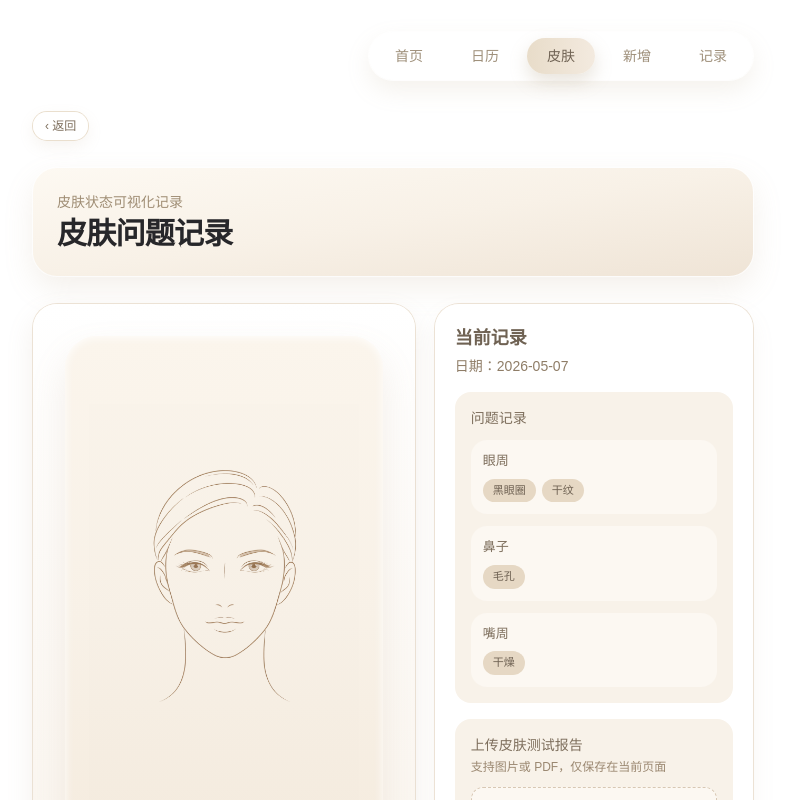
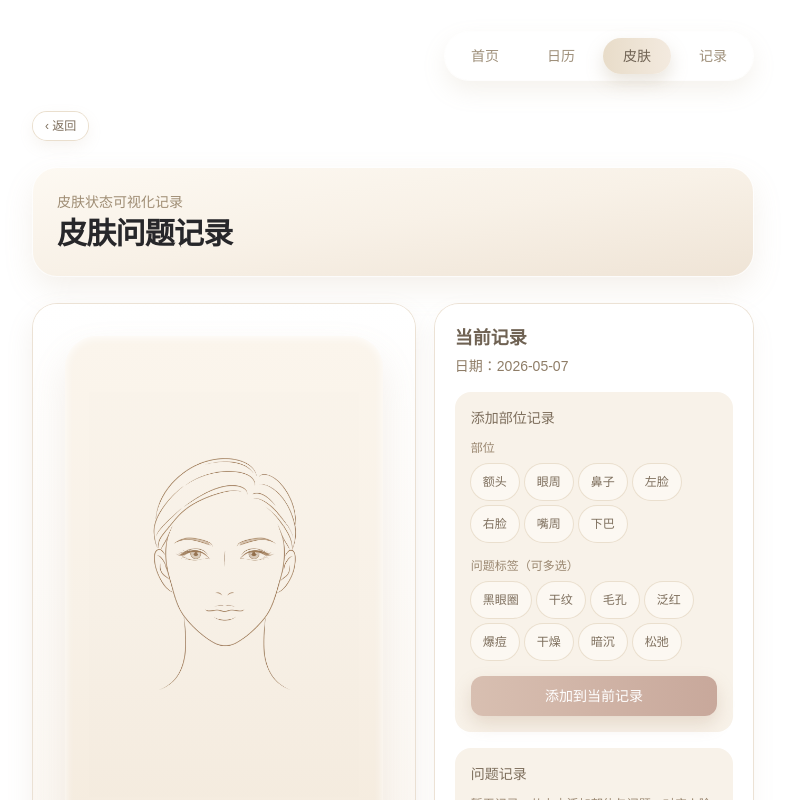
Before and after one commit to hihi122839-pixel/beauty-manager, a Next.js app: page /skin in a window 1280 px wide. Shown: the top 800 px of the page, without its empty margins (247-1032 px from the left). Built offline with nearby package versions, Linux system fonts and the light colour scheme.

Commit message:
add floating add button and skin face markers

```diff
--- a/src/app/page.tsx
+++ b/src/app/page.tsx
@@ -112,20 +112,22 @@ export default function Home() {
         </div>
       ) : null}
 
-      <div className="grid grid-cols-1 gap-3 pt-1 sm:grid-cols-2 sm:gap-4">
-        <Link
-          href="/add"
-          className="min-h-12 rounded-2xl bg-gradient-to-r from-[#d8bfb1] via-[#cfb2a4] to-[#c8a89b] px-4 py-4 text-center text-base font-semibold text-white shadow-[0_14px_30px_rgba(179,149,130,0.34)] transition hover:brightness-105"
-        >
-          新增记录
-        </Link>
+      <div className="pt-1">
         <Link
           href="/records"
-          className="min-h-12 rounded-2xl bg-white/72 px-4 py-4 text-center text-base font-medium text-[#8f7d67] ring-1 ring-[#d9ccba] transition hover:bg-white hover:text-[#6f6253]"
+          className="block min-h-12 w-full rounded-2xl bg-white/72 px-4 py-4 text-center text-base font-medium text-[#8f7d67] ring-1 ring-[#d9ccba] transition hover:bg-white hover:text-[#6f6253]"
         >
           查看记录
         </Link>
       </div>
+
+      <Link
+        href="/add"
+        aria-label="新增记录"
+        className="fixed bottom-6 right-6 z-30 flex h-14 w-14 items-center justify-center rounded-full bg-gradient-to-br from-[#d8bfb1] to-[#c8a89b] text-2xl font-semibold leading-none text-white shadow-[0_14px_28px_rgba(170,138,108,0.36)] transition hover:brightness-105 sm:bottom-8 sm:right-8 sm:h-12 sm:w-12 sm:text-xl sm:opacity-90 sm:hover:opacity-100"
+      >
+        +
+      </Link>
     </section>
   );
 }
--- a/src/app/skin/page.tsx
+++ b/src/app/skin/page.tsx
@@ -3,10 +3,12 @@
 import { ChangeEvent, useEffect, useMemo, useState } from "react";
 import Image from "next/image";
 import { BackButton } from "@/components/back-button";
+import { useToast } from "@/components/toast-provider";
 
 const DIARY_STORAGE_KEY = "skin-diary";
 const UPLOAD_NAME_STORAGE_KEY = "skin-upload-file-name";
 const HISTORY_STORAGE_KEY = "skin-diary-history";
+const ISSUE_RECORDS_STORAGE_KEY = "skin-issue-records";
 
 const mockHistory = [
   { date: "2026-04-14", summary: "左脸泛红、鼻子毛孔" },
@@ -14,13 +16,43 @@ const mockHistory = [
   { date: "2026-04-05", summary: "右脸暗沉、左脸毛孔" },
 ];
 
-const currentIssueRecords = [
-  { area: "眼周", issues: ["黑眼圈", "干纹"] },
-  { area: "鼻子", issues: ["毛孔"] },
-  { area: "嘴周", issues: ["干燥"] },
+type AreaName = "额头" | "眼周" | "鼻子" | "左脸" | "右脸" | "嘴周" | "下巴";
+
+const AREA_OPTIONS: AreaName[] = [
+  "额头",
+  "眼周",
+  "鼻子",
+  "左脸",
+  "右脸",
+  "嘴周",
+  "下巴",
 ];
 
+const ISSUE_OPTIONS = [
+  "黑眼圈",
+  "干纹",
+  "毛孔",
+  "泛红",
+  "爆痘",
+  "干燥",
+  "暗沉",
+  "松弛",
+];
+
+const FACE_AREA_POSITIONS: Record<AreaName, { top: string; left: string }> = {
+  额头: { top: "18%", left: "50%" },
+  眼周: { top: "33%", left: "50%" },
+  鼻子: { top: "48%", left: "50%" },
+  左脸: { top: "52%", left: "24%" },
+  右脸: { top: "52%", left: "76%" },
+  嘴周: { top: "70%", left: "50%" },
+  下巴: { top: "85%", left: "50%" },
+};
+
+type IssueRecord = { area: AreaName; issues: string[] };
+
 export default function SkinPage() {
+  const { showToast } = useToast();
   const [uploadedFileName, setUploadedFileName] = useState<string | null>(null);
   const [imagePreviewUrl, setImagePreviewUrl] = useState<string | null>(null);
   const [diary, setDiary] = useState({
@@ -38,6 +70,9 @@ export default function SkinPage() {
       advice: string;
     }>
   >([]);
+  const [issueRecords, setIssueRecords] = useState<IssueRecord[]>([]);
+  const [selectedArea, setSelectedArea] = useState<AreaName | null>(null);
+  const [pickedIssues, setPickedIssues] = useState<string[]>([]);
 
   const today = useMemo(() => {
     const now = new Date();
@@ -58,6 +93,7 @@ export default function SkinPage() {
     const savedDiary = localStorage.getItem(DIARY_STORAGE_KEY);
     const savedUploadName = localStorage.getItem(UPLOAD_NAME_STORAGE_KEY);
     const savedHistory = localStorage.getItem(HISTORY_STORAGE_KEY);
+    const savedIssues = localStorage.getItem(ISSUE_RECORDS_STORAGE_KEY);
 
     if (savedDiary) {
       try {
@@ -70,6 +106,25 @@ export default function SkinPage() {
         });
       } catch {
         localStorage.removeItem(DIARY_STORAGE_KEY);
+      }
+    }
+
+    if (savedIssues) {
+      try {
+        const parsed = JSON.parse(savedIssues) as IssueRecord[];
+        if (Array.isArray(parsed)) {
+          setIssueRecords(
+            parsed.filter(
+              (entry) =>
+                entry &&
+                typeof entry.area === "string" &&
+                AREA_OPTIONS.includes(entry.area as AreaName) &&
+                Array.isArray(entry.issues)
+            )
+          );
+        }
+      } catch {
+        localStorage.removeItem(ISSUE_RECORDS_STORAGE_KEY);
       }
     }
 
@@ -120,6 +175,61 @@ export default function SkinPage() {
   useEffect(() => {
     localStorage.setItem(HISTORY_STORAGE_KEY, JSON.stringify(diaryHistory));
   }, [diaryHistory]);
+
+  useEffect(() => {
+    localStorage.setItem(ISSUE_RECORDS_STORAGE_KEY, JSON.stringify(issueRecords));
+  }, [issueRecords]);
+
+  const togglePickedIssue = (issue: string) => {
+    setPickedIssues((prev) =>
+      prev.includes(issue) ? prev.filter((item) => item !== issue) : [...prev, issue]
+    );
+  };
+
+  const handleAddIssueRecord = () => {
+    if (!selectedArea) {
+      showToast("请先选择部位", "error");
+      return;
+    }
+    if (pickedIssues.length === 0) {
+      showToast("请至少选择一个问题", "error");
+      return;
+    }
+
+    const area = selectedArea;
+    const issuesToAdd = pickedIssues;
+
+    setIssueRecords((prev) => {
+      const existing = prev.find((record) => record.area === area);
+      if (existing) {
+        return prev.map((record) =>
+          record.area === area
+            ? {
+                ...record,
+                issues: Array.from(new Set([...record.issues, ...issuesToAdd])),
+              }
+            : record
+        );
+      }
+      return [...prev, { area, issues: issuesToAdd }];
+    });
+
+    setSelectedArea(null);
+    setPickedIssues([]);
+    showToast("已记录到当前问题", "success");
+  };
+
+  const handleRemoveIssue = (area: AreaName, issue: string) => {
+    setIssueRecords((prev) =>
+      prev.flatMap((record) => {
+        if (record.area !== area) {
+          return [record];
+        }
+        const nextIssues = record.issues.filter((item) => item !== issue);
+        return nextIssues.length > 0 ? [{ ...record, issues: nextIssues }] : [];
+      })
+    );
+  };
 
   const handleFileChange = (event: ChangeEvent<HTMLInputElement>) => {
     const file = event.target.files?.[0] ?? null;
@@ -184,15 +294,30 @@ export default function SkinPage() {
       <div className="grid gap-4 sm:gap-5 lg:grid-cols-[1.2fr_1fr]">
         <div className="rounded-3xl bg-gradient-to-b from-white/95 to-[#f7efe4] p-5 shadow-[0_12px_28px_rgba(169,143,111,0.14)] ring-1 ring-[#ece2d5] sm:p-8">
           <div className="mx-auto flex min-h-[380px] flex-col items-center justify-center rounded-[2rem] bg-gradient-to-b from-[#fbf5ec] via-[#f8f1e7] to-[#f4eadc] px-4 py-10 shadow-[inset_0_1px_10px_rgba(255,255,255,0.9),0_18px_36px_rgba(177,152,120,0.14)] sm:min-h-[520px] sm:px-6 sm:py-14">
-            <div className="flex w-full justify-center py-2 sm:py-3">
+            <div className="relative w-full max-w-[280px] sm:max-w-[400px]">
               <Image
                 src="/face-neutral.png"
                 alt="面部示意图"
                 width={420}
                 height={588}
-                className="h-auto w-full max-w-[280px] object-contain [mix-blend-mode:multiply] sm:max-w-[400px]"
+                className="h-auto w-full object-contain [mix-blend-mode:multiply]"
                 priority
               />
+              {issueRecords.map((record) => {
+                const position = FACE_AREA_POSITIONS[record.area];
+                if (!position) {
+                  return null;
+                }
+                return (
+                  <span
+                    key={record.area}
+                    className="pointer-events-none absolute -translate-x-1/2 -translate-y-1/2 whitespace-nowrap rounded-full bg-[#e6d4bf]/85 px-2 py-0.5 text-[10px] font-medium text-[#6f5742] shadow-[0_4px_10px_rgba(170,142,108,0.18)] ring-1 ring-white/70 backdrop-blur-[1px] sm:text-[11px]"
+                    style={{ top: position.top, left: position.left }}
+                  >
+                    {record.area} · {record.issues.length}
+                  </span>
+                );
+              })}
             </div>
             <p className="mt-4 text-center text-xs tracking-[0.02em] text-[#9a8770] sm:mt-5">
               用于辅助记录皮肤问题分布与变化
@@ -203,25 +328,96 @@ export default function SkinPage() {
         <div className="rounded-3xl bg-white/88 p-4 shadow-[0_10px_24px_rgba(179,156,126,0.08)] ring-1 ring-[#ece2d5] sm:p-5">
           <h2 className="text-lg font-semibold text-[#6f6253]">当前记录</h2>
           <p className="mt-1 text-sm text-[#8f7d67]">日期：{today}</p>
+
+          <div className="mt-4 rounded-2xl bg-[#f8f2e9] p-4">
+            <p className="text-sm font-medium text-[#7e6f5d]">添加部位记录</p>
+
+            <p className="mt-3 text-xs text-[#9a8770]">部位</p>
+            <div className="mt-2 flex flex-wrap gap-1.5">
+              {AREA_OPTIONS.map((area) => {
+                const isSelected = selectedArea === area;
+                return (
+                  <button
+                    key={area}
+                    type="button"
+                    onClick={() => setSelectedArea(isSelected ? null : area)}
+                    className={[
+                      "min-h-9 rounded-full px-3 py-1.5 text-xs transition",
+                      isSelected
+                        ? "bg-[#d8c4aa] text-white shadow-[0_6px_14px_rgba(170,142,108,0.24)]"
+                        : "bg-[#fcf8f2] text-[#7e6f5d] ring-1 ring-[#eadfce] hover:bg-[#f7efe4]",
+                    ].join(" ")}
+                  >
+                    {area}
+                  </button>
+                );
+              })}
+            </div>
+
+            <p className="mt-4 text-xs text-[#9a8770]">问题标签（可多选）</p>
+            <div className="mt-2 flex flex-wrap gap-1.5">
+              {ISSUE_OPTIONS.map((issue) => {
+                const isSelected = pickedIssues.includes(issue);
+                return (
+                  <button
+                    key={issue}
+                    type="button"
+                    onClick={() => togglePickedIssue(issue)}
+                    className={[
+                      "min-h-9 rounded-full px-3 py-1.5 text-xs transition",
+                      isSelected
+                        ? "bg-[#e6d4bf] text-[#6f5742] ring-1 ring-[#d8c4aa]"
+                        : "bg-[#fcf8f2] text-[#7e6f5d] ring-1 ring-[#eadfce] hover:bg-[#f7efe4]",
+                    ].join(" ")}
+                  >
+                    {issue}
+                  </button>
+                );
+              })}
+            </div>
+
+            <button
+              type="button"
+              onClick={handleAddIssueRecord}
+              className="mt-4 min-h-10 w-full rounded-xl bg-gradient-to-r from-[#d8bfb1] to-[#c8a89b] px-4 py-2 text-sm font-medium text-white shadow-[0_8px_18px_rgba(170,138,108,0.24)] transition hover:brightness-105"
+            >
+              添加到当前记录
+            </button>
+          </div>
+
           <div className="mt-4 rounded-2xl bg-[#f8f2e9] p-4">
             <p className="text-sm font-medium text-[#7e6f5d]">问题记录</p>
+            {issueRecords.length === 0 ? (
+              <p className="mt-3 text-xs text-[#9a8770]">
+                暂无记录，从上方添加部位与问题，对应人脸区域将出现标识。
+              </p>
+            ) : (
               <ul className="mt-3 space-y-3 text-sm text-[#6f6253]">
-              {currentIssueRecords.map((record) => (
+                {issueRecords.map((record) => (
                   <li key={record.area} className="rounded-2xl bg-[#fcf8f2] p-3">
-                  <p className="text-[13px] font-medium text-[#7e6f5d]">{record.area}</p>
+                    <p className="text-[13px] font-medium text-[#7e6f5d]">
+                      {record.area}
+                    </p>
                     <div className="mt-2 flex flex-wrap gap-1.5">
                       {record.issues.map((issue) => (
-                      <span
+                        <button
                           key={issue}
-                        className="rounded-full bg-[#e6d8c4] px-2.5 py-1 text-[11px] text-[#6f6253]"
+                          type="button"
+                          onClick={() => handleRemoveIssue(record.area, issue)}
+                          className="group inline-flex items-center gap-1 rounded-full bg-[#e6d8c4] px-2.5 py-1 text-[11px] text-[#6f6253] transition hover:bg-[#dac8b0]"
+                          aria-label={`移除 ${record.area} 的 ${issue}`}
                         >
                           {issue}
+                          <span className="text-[#9a8770] transition group-hover:text-[#6f5742]">
+                            ×
                           </span>
+                        </button>
                       ))}
                     </div>
                   </li>
                 ))}
               </ul>
+            )}
           </div>
 
           <div className="mt-4 rounded-2xl bg-[#f8f2e9] p-4">
--- a/src/components/top-nav.tsx
+++ b/src/components/top-nav.tsx
@@ -7,7 +7,6 @@ const navItems = [
   { href: "/", label: "首页" },
   { href: "/calendar", label: "日历" },
   { href: "/skin", label: "皮肤" },
-  { href: "/add", label: "新增" },
   { href: "/records", label: "记录" },
 ];
 
```
Lines whose indentation alone changed are shown as unchanged.
